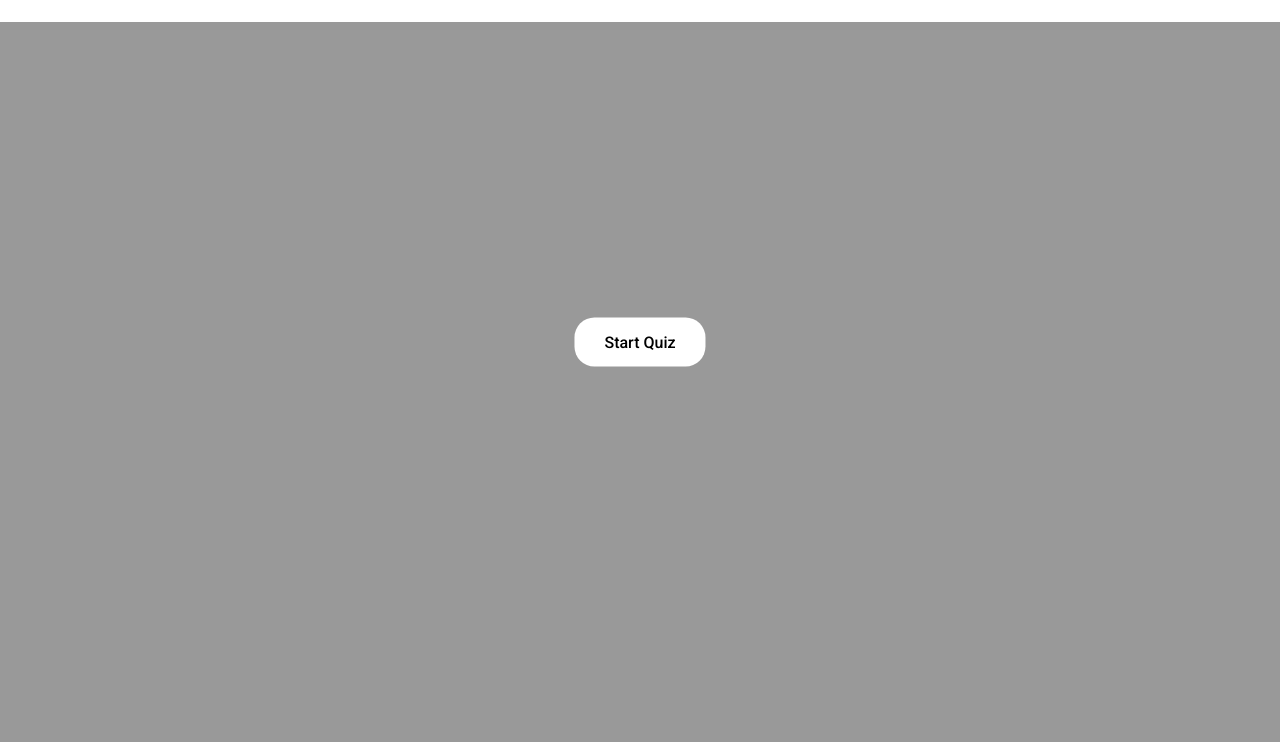
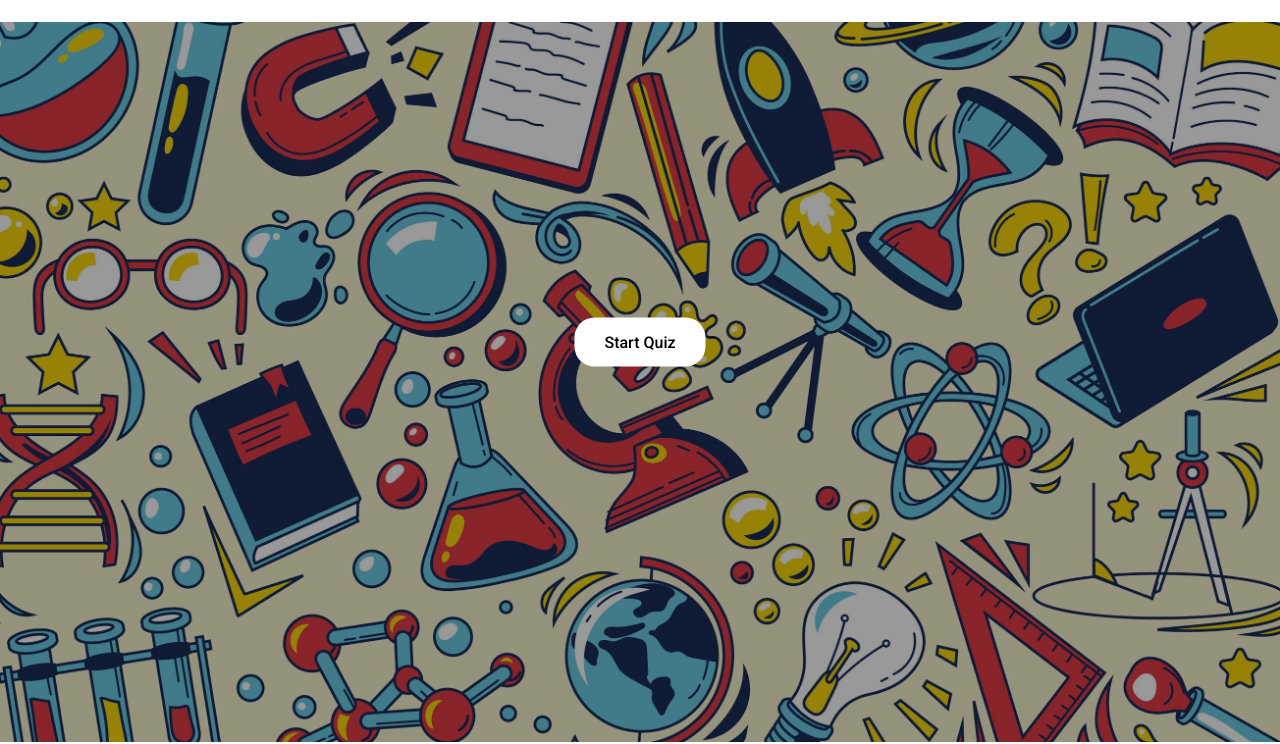
Before and after one commit to Codeligents/scienceligents, a plain HTML site: page quizzes.html in a window 1280 px wide. Shown: the part 58-802 px from the top of the page. Drawn offline with nearby package versions, Linux system fonts and the light colour scheme.

Commit message:
Update quizzes.css

```diff
--- a/quizzes.css
+++ b/quizzes.css
@@ -351,7 +351,7 @@ img{
 .quiz-home{
   height: 100vh;
   width: 100%;
-  background-image: linear-gradient(rgba(0,0,0,0.4),rgba(0,0,0,0.4)),url(images/background.jpg);
+  background-image: linear-gradient(rgba(0,0,0,0.4),rgba(0,0,0,0.4)),url(background.jpg);
   background-position: center;
   background-size: cover;
 }
```
